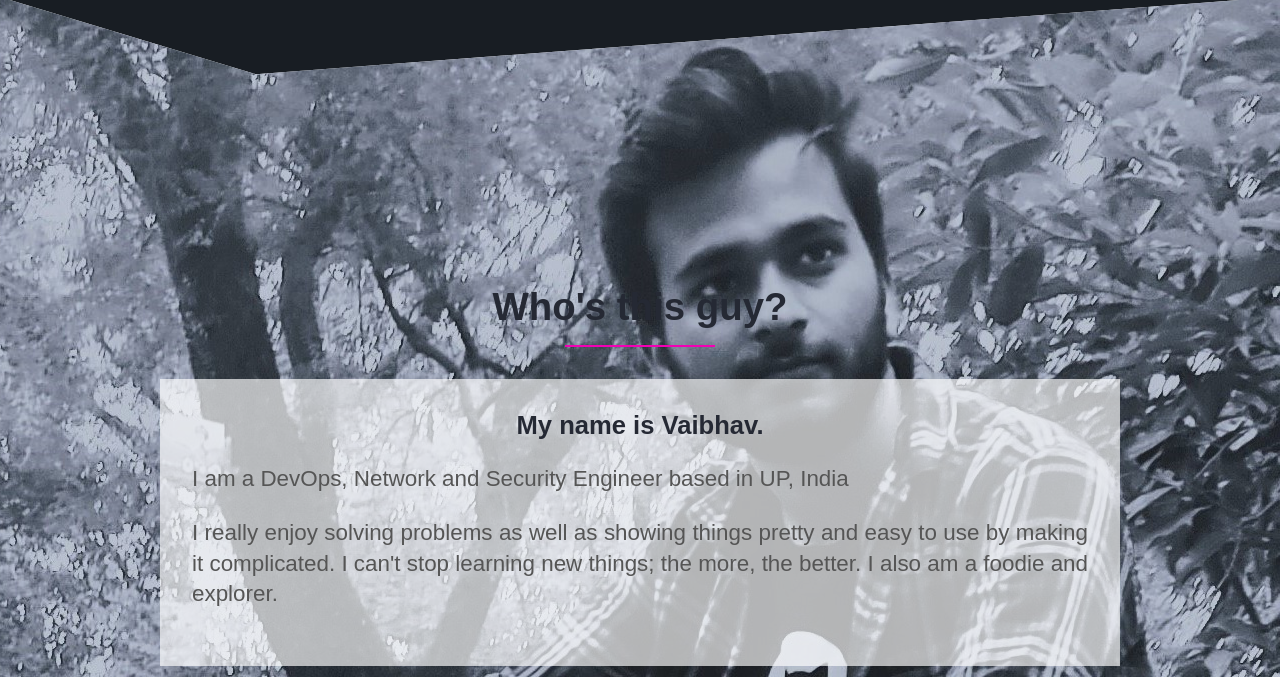
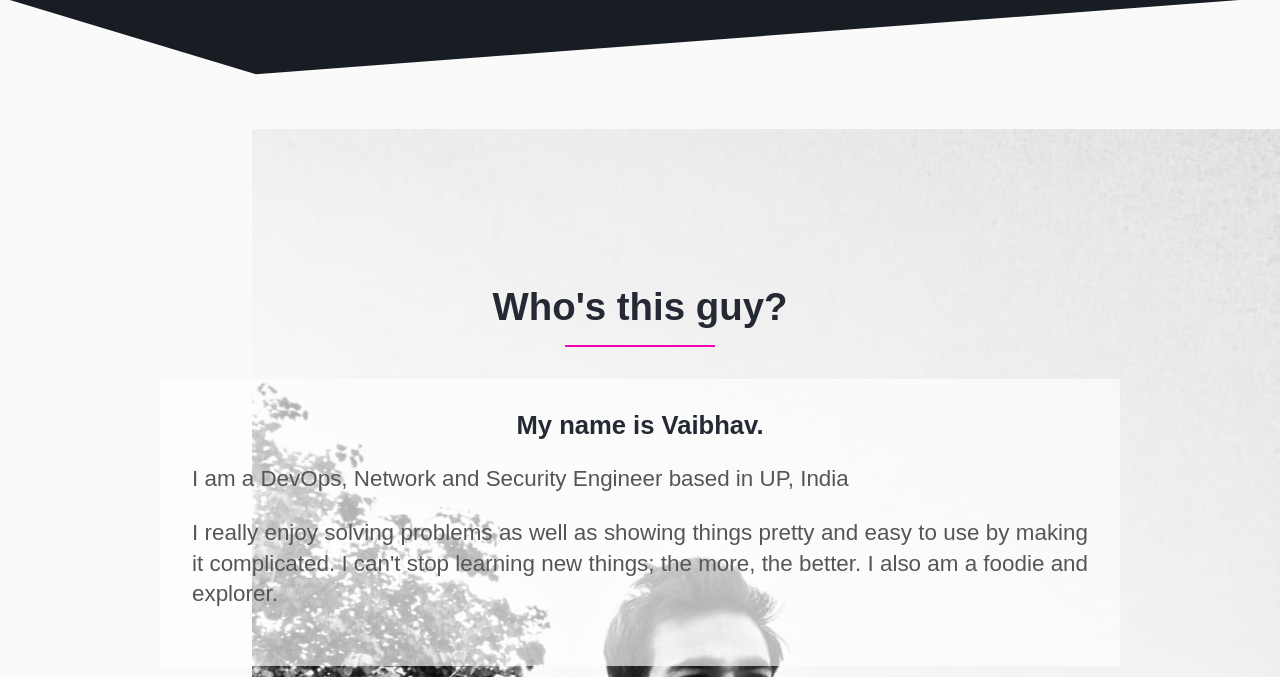
Before and after one commit to vkvbit/portfolio, a plain HTML site: page index.html in a window 1280 px wide. Shown: the part 803-1480 px from the top of the page. Drawn offline with nearby package versions, Linux system fonts and the light colour scheme.

Commit message:
Update index.html

```diff
--- a/index.html
+++ b/index.html
@@ -643,7 +643,7 @@ a:active {
   background: #fafafa;
   clip-path: polygon(0 0, 20% 5%, 100% 0, 100% 100%, 80% 95%, 0 100%);
   z-index: 5;
-  background: #fafafa url(./Images/IMG_20220818_131908.jpg) center right no-repeat;
+  background: #fafafa url(./Images/Author_BG.jpg) center right no-repeat;
   background-attachment: fixed;
 }
 
```
